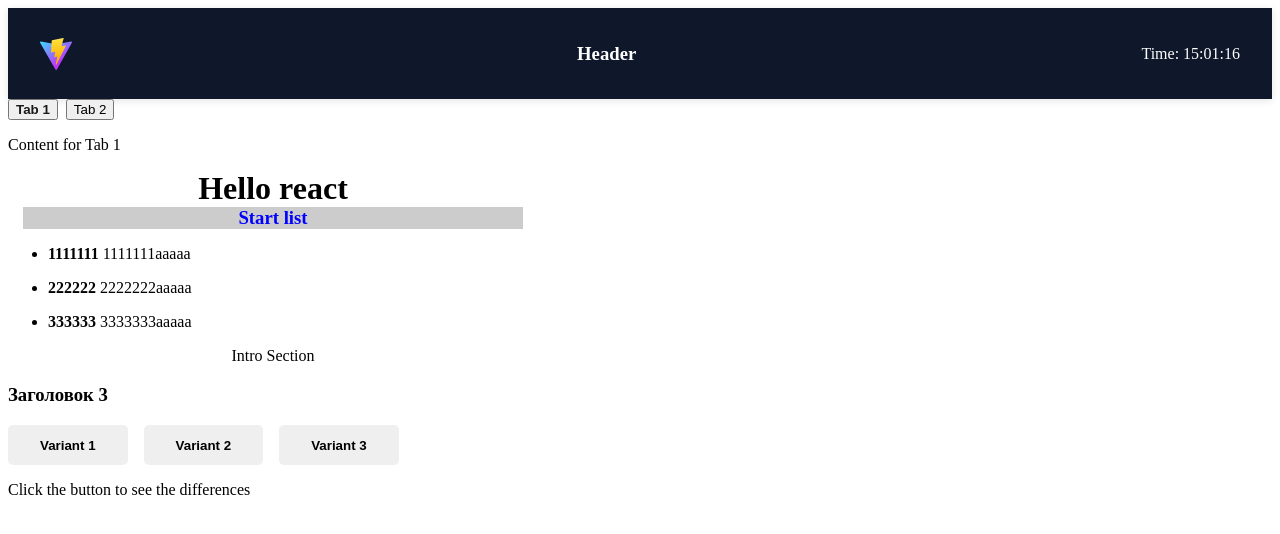
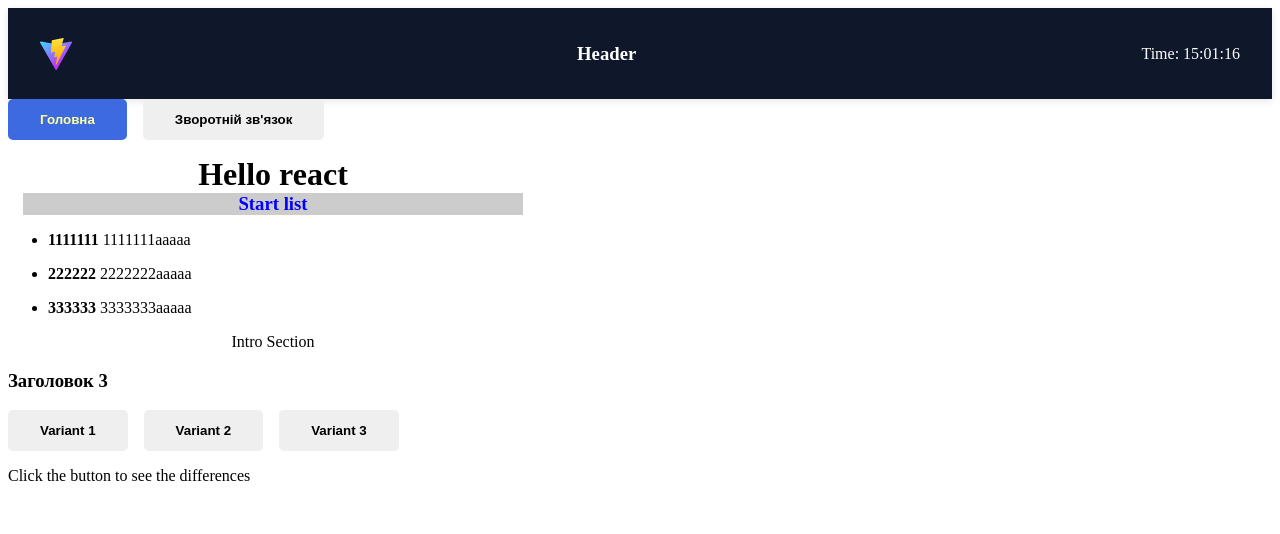
Before and after one commit to leo-moon/vite-project, a React (Vite) app: page / in a window 1280 px wide. Shown: the top 534 px of the page. Built offline with nearby package versions, Linux system fonts and the light colour scheme.

Commit message:
button.module.css

```diff
--- a/src/App.jsx
+++ b/src/App.jsx
@@ -1,10 +1,14 @@
+import { useState } from 'react';
 import './App.css';
 import Header from './components/Header/Header.jsx';
 import MainSection from './components/MainSection/MainSection.jsx';
 import IntroSection from './components/IntroSection/introSection.jsx';
 import TabSection from './components/TabSection/TabSection.jsx';
+import FeedbackSection from './components/FeedbackSection/FeedbackSection.jsx';
 
 export default function App() {
+  const [tab, setTab] = useState('main');
+  //   const [page, setPage] = useState('home');
   //   let tabContent = null;
   //   if (contentType) {
   //     tabContent = <p>{differences[contentType]}</p>;
@@ -15,9 +19,18 @@ export default function App() {
     <>
       <Header />
       <main>
-        <TabSection />
-        <IntroSection />
-        <MainSection />
+        <TabSection
+          activeTab={tab}
+          onTabChange={(current) => setTab(current)}
+        />
+        {/* <TabSection activeTab={tab} onTabChange={setTab} /> */}
+        {tab === 'main' && (
+          <>
+            <IntroSection />
+            <MainSection />
+          </>
+        )}
+        {tab === 'feedback' && <FeedbackSection />}
       </main>
     </>
   );
--- a/src/components/Button/Button.jsx
+++ b/src/components/Button/Button.jsx
@@ -1,9 +1,19 @@
-import './button.css';
+import classes from './button.module.css';
+// import { styles } from './Button.module.css';
 
 export default function Button({ children, onClick, isActive }) {
+  console.log('Button rendered!!!', classes);
   return (
-    <button className={`button ${isActive ? 'active' : ''}`} onClick={onClick}>
-      {/* <button className={isActive ? 'button active' : 'button'}`} onClick={onClick}> */}
+    // <button
+    //   className={`classes.button ${isActive ? ' classes.active' : ''}`}
+    //   onClick={onClick}
+    // >
+    <button
+      className={
+        isActive ? `${classes.button} ${classes.active}` : classes.button
+      }
+      onClick={onClick}
+    >
       {children}
     </button>
   );
--- /dev/null
+++ b/src/components/FeedbackSection/FeedbackSection.jsx
@@ -0,0 +1,10 @@
+import './FeedbackSection.css';
+
+export default function FeedbackSection() {
+  return (
+    <section className="feedback-section">
+      <h3>Зворотній зв'язок</h3>
+      <p>Ви можете залишити свій відгук тут.</p>
+    </section>
+  );
+}
--- a/src/components/TabSection/TabSection.jsx
+++ b/src/components/TabSection/TabSection.jsx
@@ -1,12 +1,25 @@
+import Button from '../Button/Button';
 import './TabSection.css';
-import { useState } from 'react';
+// import { useState } from 'react';
 
-export default function TabSection() {
-  const [activeTab, setActiveTab] = useState('tab1');
+export default function TabSection({ activeTab, onTabChange }) {
+  //   const [activeTab, setActiveTab] = useState('tab1');
 
   return (
-    <div>
-      <div className="tab-buttons">
+    <section className="tab-section" style={{ marginBottom: '1rem' }}>
+      <Button
+        isActive={activeTab === 'main'}
+        onClick={() => onTabChange('main')}
+      >
+        Головна
+      </Button>
+      <Button
+        isActive={activeTab === 'feedback'}
+        onClick={() => onTabChange('feedback')}
+      >
+        Зворотній зв'язок
+      </Button>
+      {/* <div className="tab-buttons">
         <button
           className={activeTab === 'tab1' ? 'active' : ''}
           onClick={() => setActiveTab('tab1')}
@@ -23,7 +36,7 @@ export default function TabSection() {
       <div className="tab-content">
         {activeTab === 'tab1' && <p>Content for Tab 1</p>}
         {activeTab === 'tab2' && <p>Content for Tab 2</p>}
-      </div>
-    </div>
+      </div> */}
+    </section>
   );
 }
```
Also changed, not shown: src/components/Button/button.module.css (renamed from src/components/Button/button.css), src/components/FeedbackSection/FeedbackSection.css (added).
